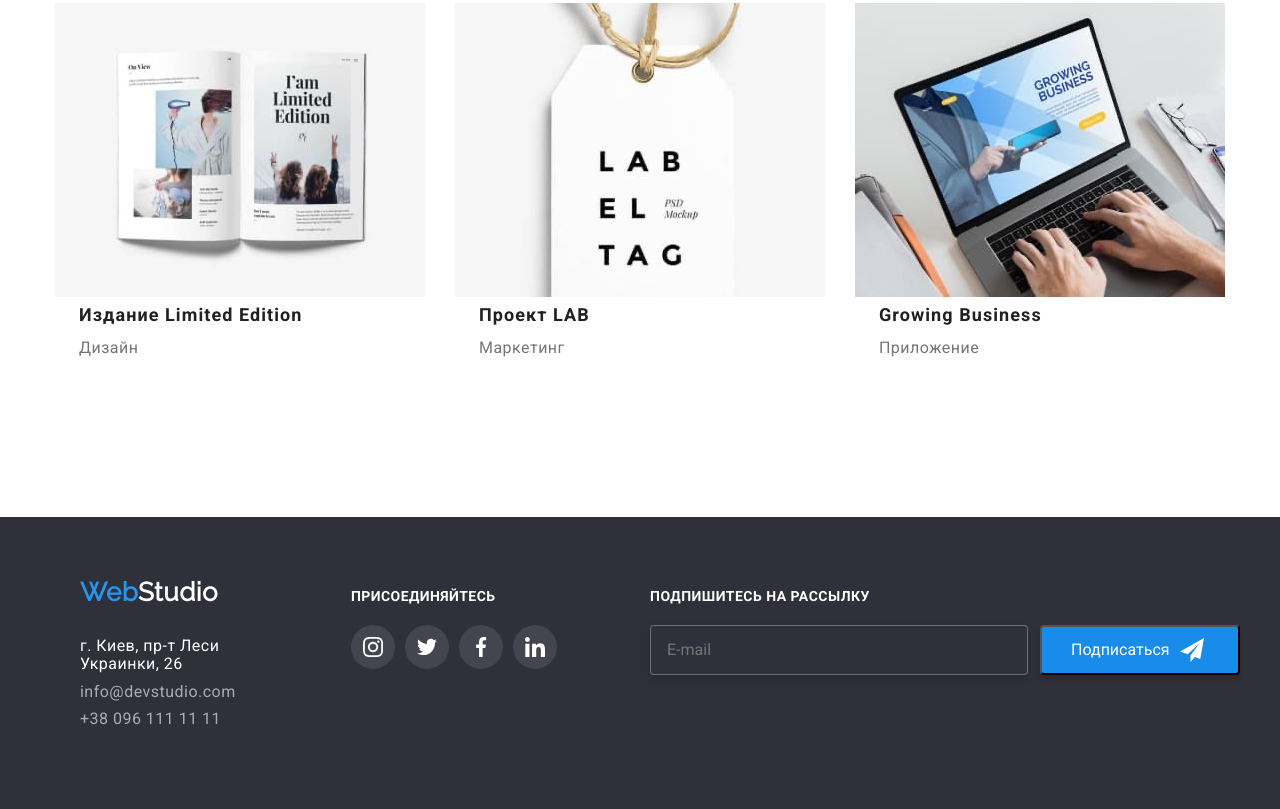
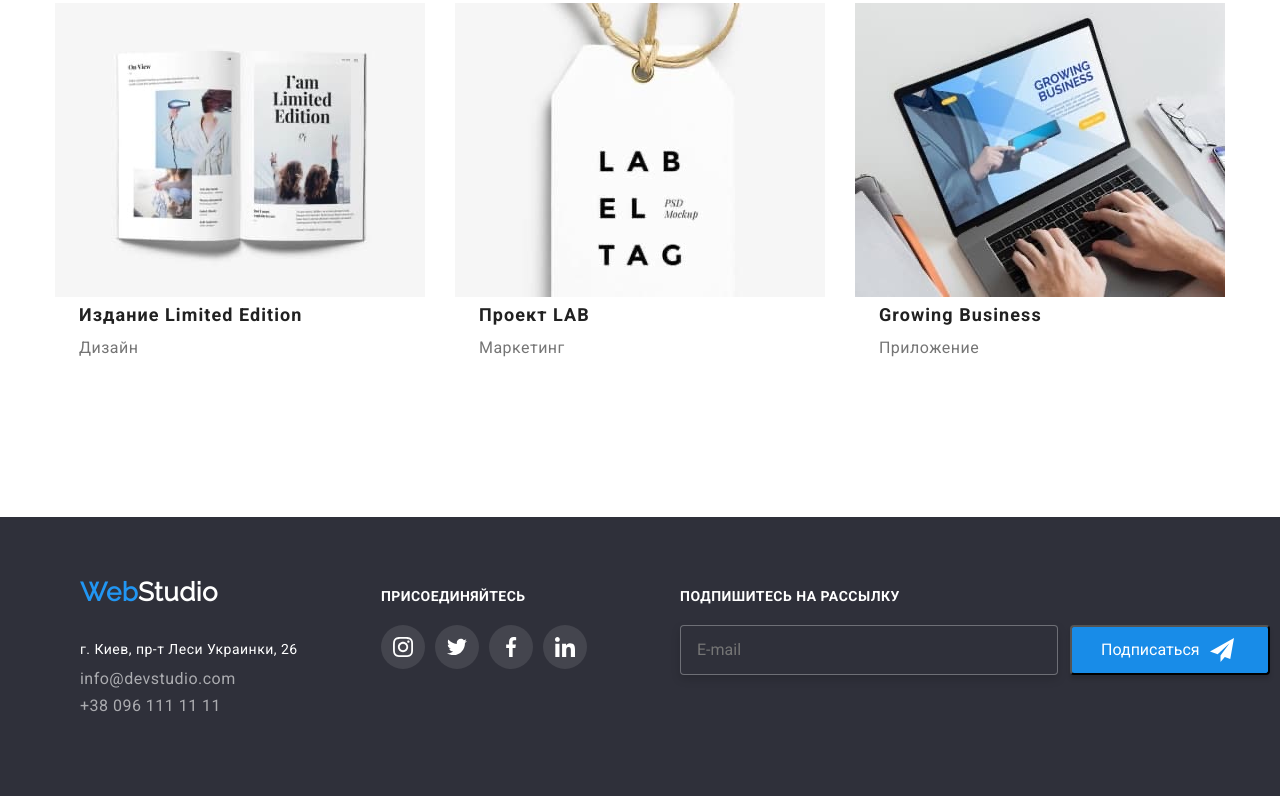
Before and after one commit to AnastasiaB24/goit-markup-hw-06, a plain HTML site: page portfolio.html in a window 1280 px wide. Shown: the part 1106-1915 px from the top of the page. Drawn offline with Linux system fonts and the light colour scheme.

Commit message:
footer portfolio

```diff
--- a/portfolio.html
+++ b/portfolio.html
@@ -298,14 +298,14 @@
     <div class="conteiner footer-flexbox">
       <div class="footer-maps">
         <address class="adress-maps">
-            <ul class="">
+          <ul class="contaks">
             <li class="info">
               <a href="./index.html" class="logo norm"
                 ><span class="logoblue">Web</span
                 ><span class="logowhait">Studio</span>
               </a>
             </li>
-              <li class="info">г. Киев, пр-т Леси Украинки, 26</li>
+            <li class="info-footer">г. Киев, пр-т Леси Украинки, 26</li>
             <li class="info">
               <a class="alfa" href="mailto:info@devstudio.com"
                 >info@devstudio.com</a
@@ -321,7 +321,7 @@
       </div>
 
       <div class="footer-icon">
-          <h3 class="title-icon">присоединяйтесь</h3>
+        <h3 class="title title-icon">присоединяйтесь</h3>
         <ul class="icon-svg">
           <!-- Instagram -->
           <li class="icon-svg-list">
@@ -373,6 +373,9 @@
           </li>
         </ul>
       </div>
+
+     <!--form footer -->
+
       <form class=" ">
         <label for="mail-footer">
           <b class="footer-mail-text">Подпишитесь на рассылку</b>
```
Lines whose indentation alone changed are shown as unchanged.
